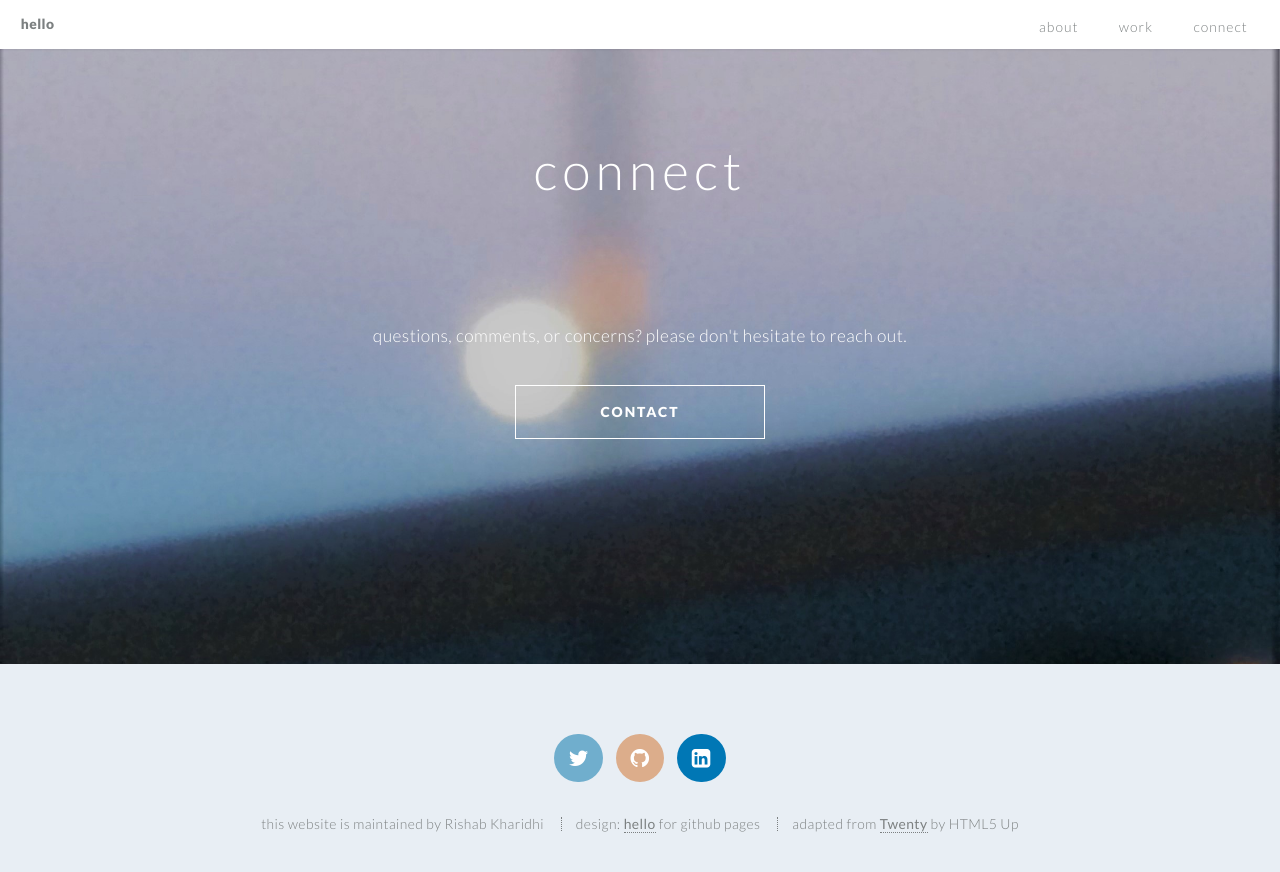
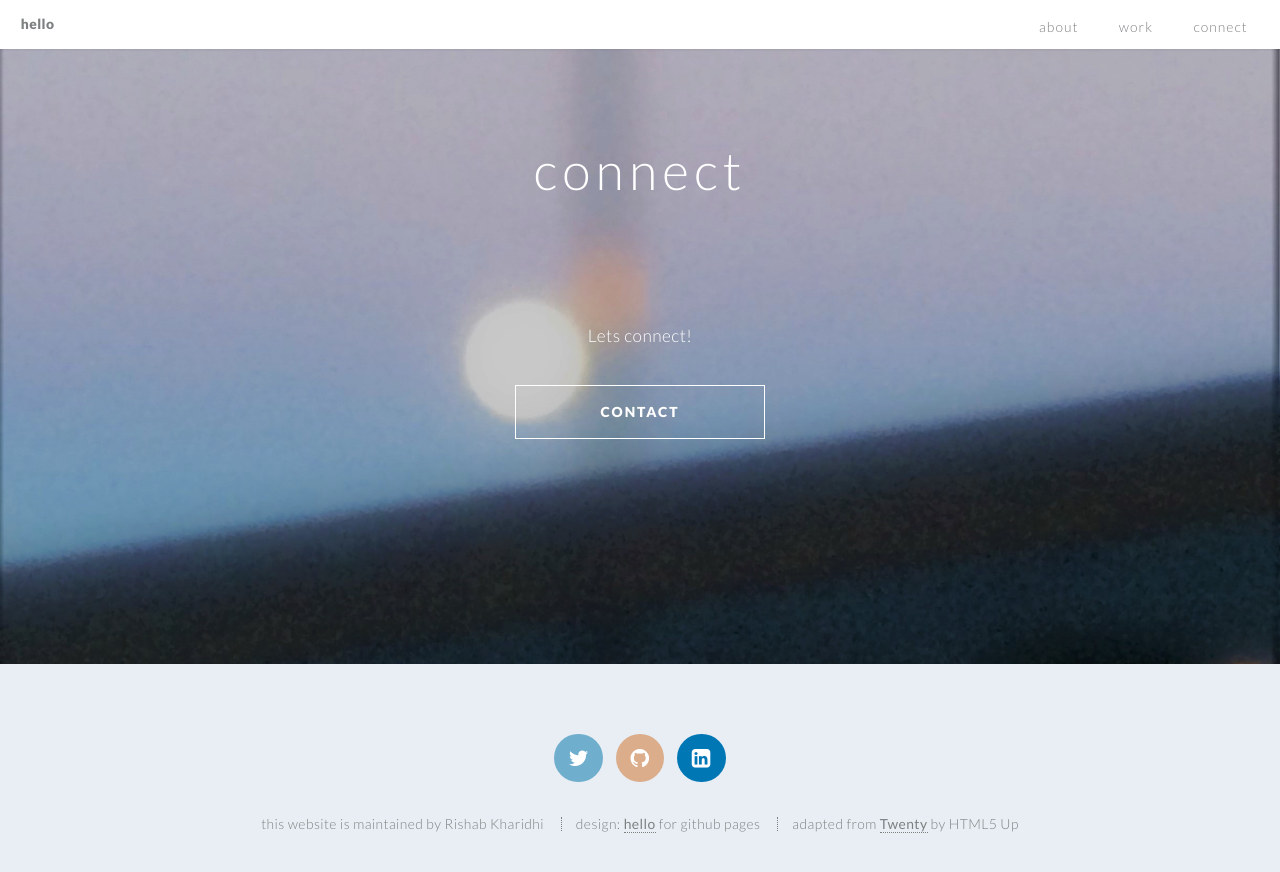
Before and after one commit to rishabkharidhi/rishabkharidhi.github.io, a Jekyll site: the page built from index.md, in a window 1280 px wide and 900 px high, scrolled down 5491 px. Shown: the top 872 px of the window. Built offline with Jekyll 4.4.1, drawn with Linux system fonts in a browser that asks for light colours.

Commit message:
Update index.md

```diff
--- a/index.md
+++ b/index.md
@@ -36,7 +36,7 @@ portfolio_description: you can include a portfolio showcasing your work and orga
 
 # By declaring these variables, you can include a CTA section.
 cta: connect # the heading for your CTA section
-cta_description: questions, comments, or concerns? please don't hesitate to reach out. # a description to be desplayed below the heading and above the content
+cta_description: Lets connect! # a description to be desplayed below the heading and above the content
 cta_button: mailto:rishab.kharidhi@colorado.edu # a link to an external website or to media
 cta_button_label: contact # the label on the button
 
```
